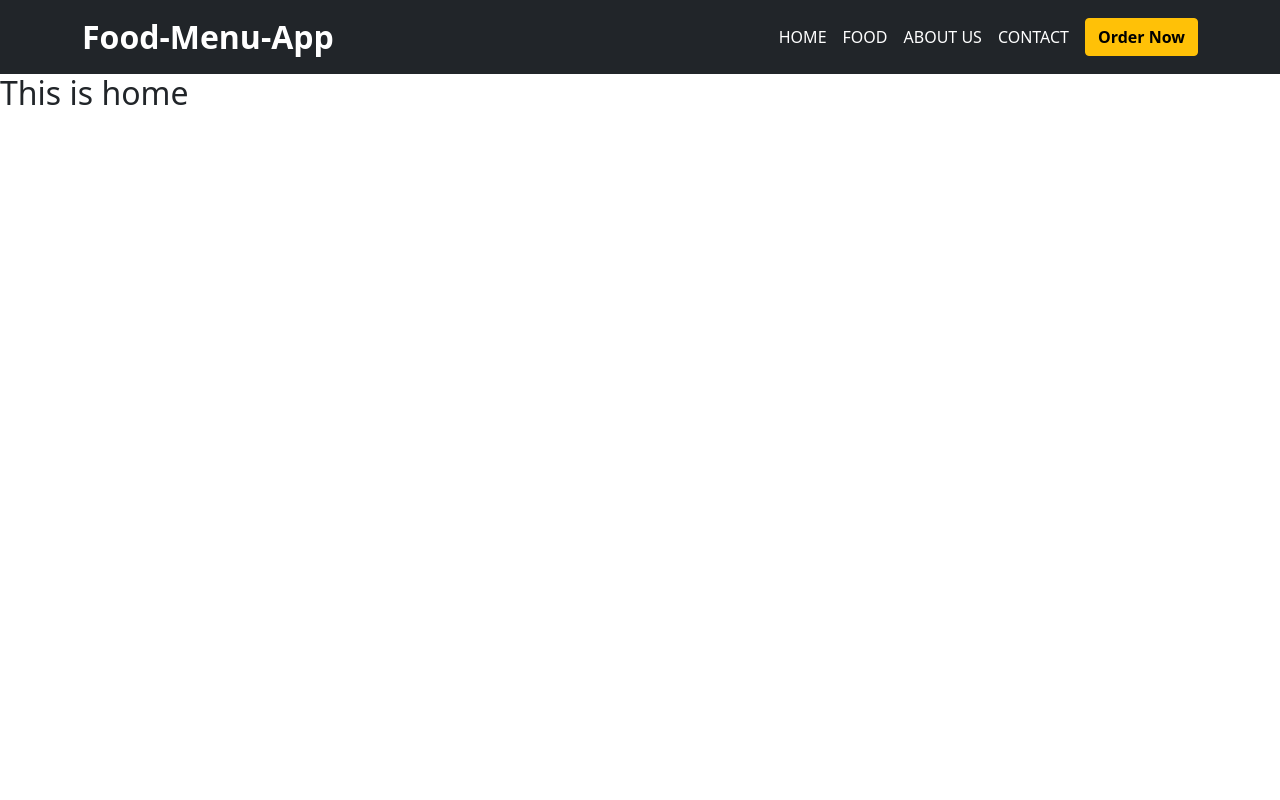
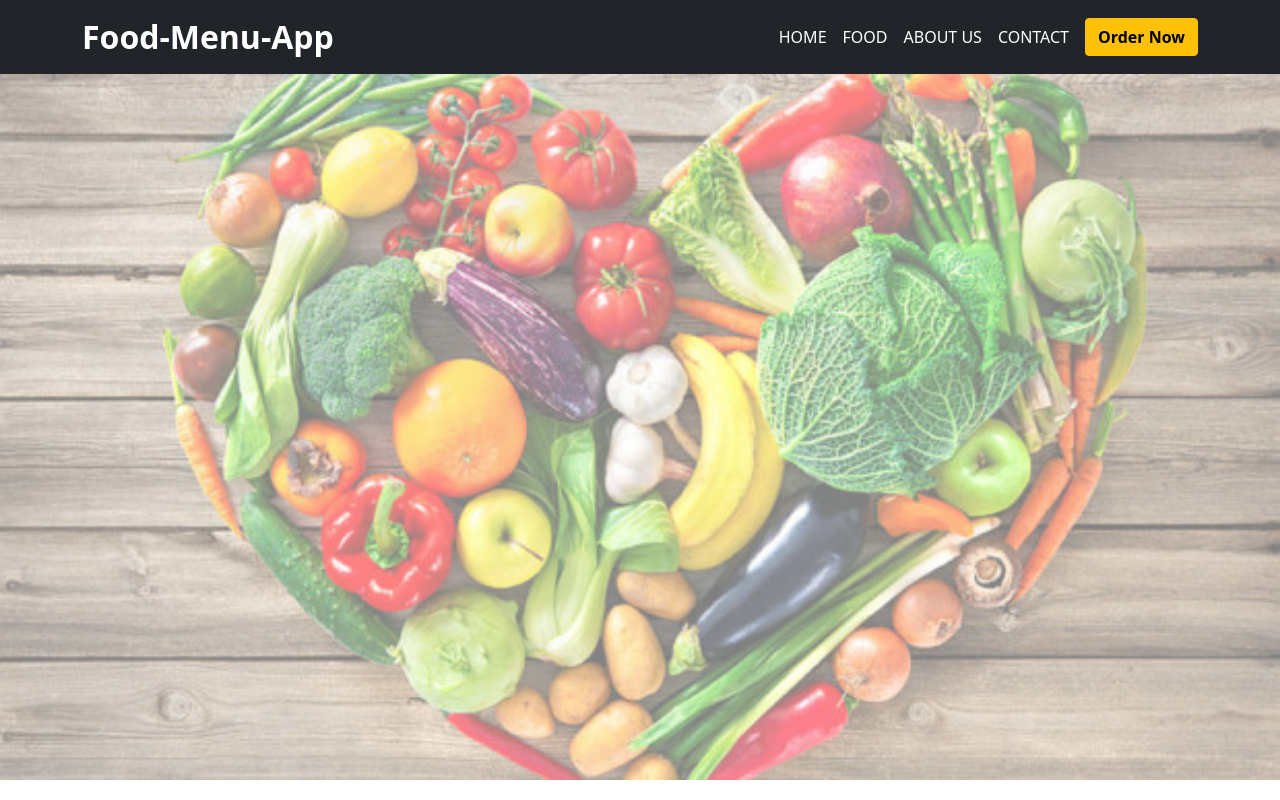
Before and after one commit to isti2623/food-menu-app, a React (Create React App) app: page / in a window 1280 px wide. Built offline with nearby package versions, Linux system fonts and the light colour scheme.

Commit message:
added bg-image

```diff
--- a/src/components/Header/Header.js
+++ b/src/components/Header/Header.js
@@ -4,7 +4,7 @@ import { NavLink } from 'react-router-dom';
 
 const Header = () => {
     return (
-        <Navbar collapseOnSelect expand="lg" bg="dark" variant="dark">
+        <Navbar className="sticky-top" collapseOnSelect expand="lg" bg="dark" variant="dark">
             <Container>
                 <Navbar.Brand className="fw-bold fs-2" href="/">Food-Menu-App</Navbar.Brand>
                 <Navbar.Toggle aria-controls="responsive-navbar-nav" />
--- /dev/null
+++ b/src/components/Home/Home.css
@@ -0,0 +1,5 @@
+.bg-img{
+    width: 100%;
+    background-attachment: fixed;
+    opacity: 0.5;
+    }
--- a/src/components/Home/Home.js
+++ b/src/components/Home/Home.js
@@ -1,9 +1,17 @@
 import React from 'react';
+
+import food from '../../images/food-bg.jpg';
+import './Home.css'
 
 const Home = () => {
     return (
         <div>
-            <h2>This is home</h2>
+            <div>
+                <img className="bg-img" src={food} alt="" srcset="" />
+
+            </div>
+
+
         </div>
     );
 };
```
Also changed, not shown: src/images/food-bg.jpg (added).
